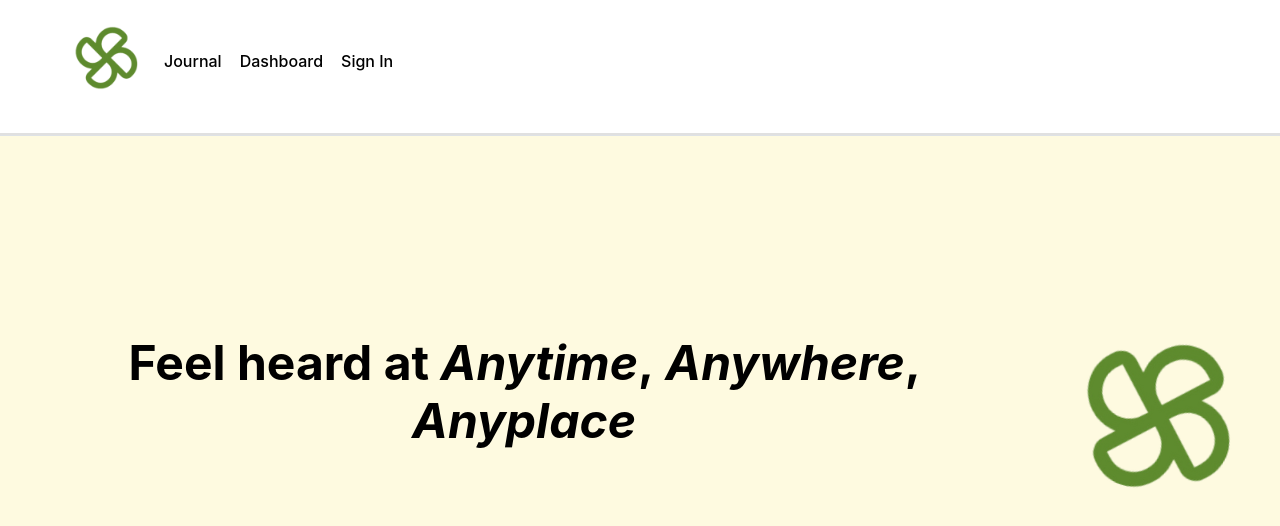
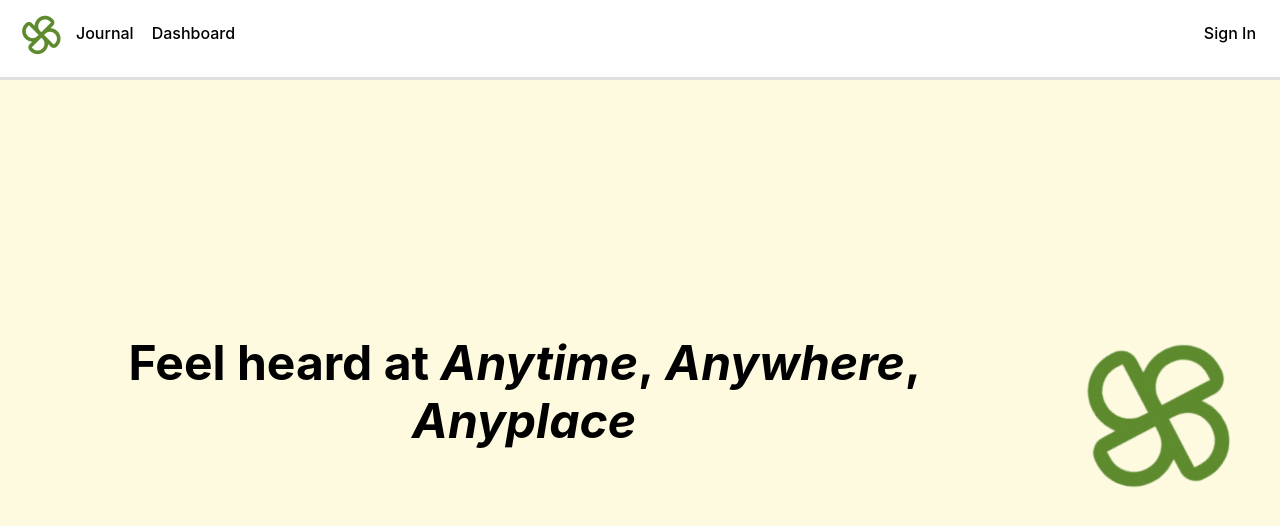
Before and after one commit to andrewbapham/justvent, a React (Vite) app in the folder frontend/: page / in a window 1280 px wide. Shown: the top 526 px of the page. Built offline with nearby package versions, Linux system fonts and the light colour scheme.

Commit message:
Fixed navbar

```diff
--- a/frontend/src/components/NavBar.jsx
+++ b/frontend/src/components/NavBar.jsx
@@ -1,39 +1,33 @@
 import { Group, UnstyledButton } from "@mantine/core";
 import { useNavigate } from "react-router-dom";
 import homeIcon from "../assets/new_make_logo_updated.png";
-import './Navbar.css';
+import "./Navbar.css";
 
 function NavBar() {
   const navigate = useNavigate();
 
   return (
     <Group
-      h="100%"
+      w="100%"
       px="md"
+      justify="space-between"
       style={{
         borderBottom: "2px solid #e0e0e0",
         paddingBottom: "10px",
       }}
     >
-      <Group justify="space-between" style={{ flex: 1, padding: "10px" }}>
-        <Group ml="xl" gap={2} visibleFrom="sm">
-
+      <Group gap={2}>
         <UnstyledButton
           onClick={() => navigate("/")}
           className="custom-button"
           style={{
-              padding: "8px",
             outline: "none",
             backgroundColor: "transparent",
             border: "none",
+            paddingTop: "10px",
           }}
         >
-            <img
-              src={homeIcon}
-              alt="Home"
-              width={80}
-              height={80}
-            />
+          <img src={homeIcon} alt="Home" width={50} height={50} />
         </UnstyledButton>
 
         <UnstyledButton
@@ -61,7 +55,7 @@ function NavBar() {
         >
           Dashboard
         </UnstyledButton>
-
+      </Group>
       <UnstyledButton
         className="custom-button"
         style={{
@@ -74,8 +68,6 @@ function NavBar() {
         Sign In
       </UnstyledButton>
     </Group>
-      </Group>
-    </Group>
   );
 }
 
--- a/frontend/src/components/navbar.css
+++ b/frontend/src/components/navbar.css
@@ -1,7 +1,6 @@
 /* Style the unstyled button */
 .custom-button {
-  padding: 10px 20px;
-  background-color: #007BFF; /* Background color */
+  background-color: #007bff; /* Background color */
   color: rgb(0, 0, 0); /* Text color */
   border: none; /* Remove border */
   border-radius: 5px; /* Rounded corners */
```
Lines whose indentation alone changed are shown as unchanged.
